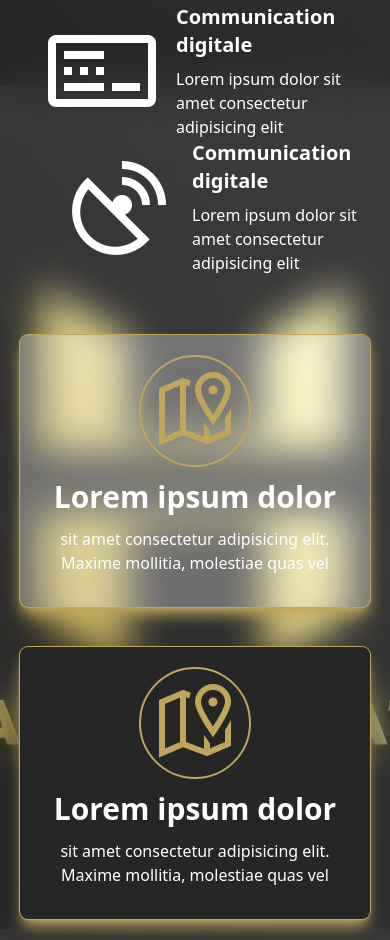
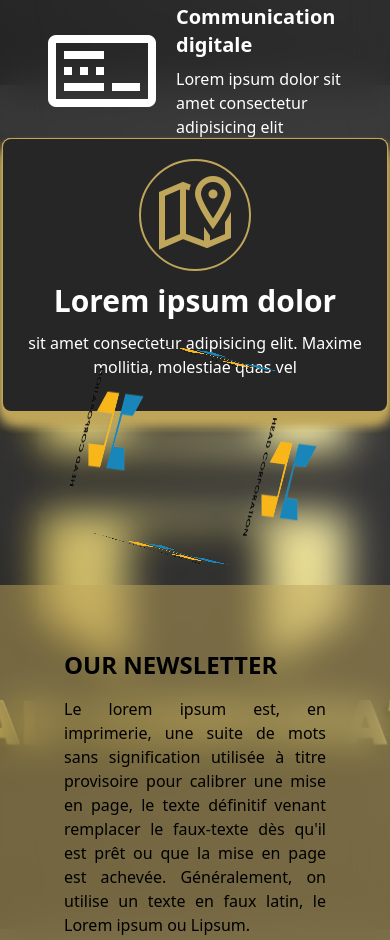
Before and after one commit to Wingrammer/headcorpcom, a website: page public/index.html in a window 390 px wide. Shown: the part 1603-2543 px from the top of the page. Drawn offline with nearby package versions, Linux system fonts and the light colour scheme; files whose address does not match are found by name.

Commit message:
navbar mobile

```diff
--- a/public/index.html
+++ b/public/index.html
@@ -110,8 +110,99 @@
         </div>
          <!--END ABOUT-->
 
-          <!--SERVICES-->
-        <div class=" py-10 m-auto flex flex-wrap max-w-7xl  items-center justify-center bg-opacity-50">
+         <!--SERVICES -->
+            <div class="lg:hidden m-auto flex max-w-7xl  items-center justify-center bg-opacity-50 h-auto  relative">
+
+                <a class="absolute service cursor-pointer backdrop-blur-sm bg-white/30 rounded-lg m-5 shadow-lg shadow-goldHead w-96 p-5 max-w-sm ring-1 ring-goldHead">
+                    <div class="icon border-goldHead mx-auto flex justify-center items-center border-2 h-28 w-28 p-2 rounded-full text-goldHead">
+                        <i class="las la-map-marked-alt text-8xl"></i>
+                    </div>
+                    <div class="text-white">
+                        <p class="text-white text-center font-bold text-3xl my-3 ">
+                            Lorem ipsum dolor
+                        </p>
+                        <p class="text-white text-center my-3">
+                            sit amet consectetur adipisicing elit. Maxime mollitia,
+                            molestiae quas vel
+                        </p>
+                    </div>
+                </a>
+                <a class="absolute service cursor-pointer backdrop-blur-sm bg-transparent rounded-lg m-5 shadow-lg shadow-goldHead w-96 bg-blacka p-5 max-w-sm ring-1 ring-goldHead">
+                    <div class="icon border-goldHead mx-auto flex justify-center items-center border-2 h-28 w-28 p-2 rounded-full text-goldHead">
+                        <i class="las la-map-marked-alt text-8xl"></i>
+                    </div>
+                    <div class="text-white">
+                        <p class="text-white text-center font-bold text-3xl my-3 ">
+                            Lorem ipsum dolor
+                        </p>
+                        <p class="text-white text-center my-3">
+                            sit amet consectetur adipisicing elit. Maxime mollitia,
+                            molestiae quas vel
+                        </p>
+                    </div>
+                </a>
+                <a class="absolute service cursor-pointer backdrop-blur-sm bg-white/30 rounded-lg m-5 shadow-lg shadow-goldHead w-96 p-5 max-w-sm ring-1 ring-goldHead">
+                    <div class="icon border-goldHead mx-auto flex justify-center items-center border-2 h-28 w-28 p-2 rounded-full text-goldHead">
+                        <i class="las la-map-marked-alt text-8xl"></i>
+                    </div>
+                    <div class="text-white">
+                        <p class="text-white text-center font-bold text-3xl my-3 ">
+                            Lorem ipsum dolor
+                        </p>
+                        <p class="text-white text-center my-3">
+                            sit amet consectetur adipisicing elit. Maxime mollitia,
+                            molestiae quas vel
+                        </p>
+                    </div>
+                </a>
+                <a class="absolute service cursor-pointer backdrop-blur-sm bg-transparent rounded-lg m-5 shadow-lg shadow-goldHead w-96 bg-blacka p-5 max-w-sm ring-1 ring-goldHead">
+                    <div class="icon border-goldHead mx-auto flex justify-center items-center border-2 h-28 w-28 p-2 rounded-full text-goldHead">
+                        <i class="las la-map-marked-alt text-8xl"></i>
+                    </div>
+                    <div class="text-white">
+                        <p class="text-white text-center font-bold text-3xl my-3 ">
+                            Lorem ipsum dolor
+                        </p>
+                        <p class="text-white text-center my-3">
+                            sit amet consectetur adipisicing elit. Maxime mollitia,
+                            molestiae quas vel
+                        </p>
+                    </div>
+                </a>
+                <a class="absolute service cursor-pointer backdrop-blur-sm bg-white/30 rounded-lg m-5 shadow-lg shadow-goldHead w-96 p-5 max-w-sm ring-1 ring-goldHead">
+                    <div class="icon border-goldHead mx-auto flex justify-center items-center border-2 h-28 w-28 p-2 rounded-full text-goldHead">
+                        <i class="las la-map-marked-alt text-8xl"></i>
+                    </div>
+                    <div class="text-white">
+                        <p class="text-white text-center font-bold text-3xl my-3 ">
+                            Lorem ipsum dolor
+                        </p>
+                        <p class="text-white text-center my-3">
+                            sit amet consectetur adipisicing elit. Maxime mollitia,
+                            molestiae quas vel
+                        </p>
+                    </div>
+                </a>
+                <a class="absolute service cursor-pointer backdrop-blur-sm bg-transparent rounded-lg m-5 shadow-lg shadow-goldHead w-96 bg-blacka p-5 max-w-sm ring-1 ring-goldHead">
+                    <div class="icon border-goldHead mx-auto flex justify-center items-center border-2 h-28 w-28 p-2 rounded-full text-goldHead">
+                        <i class="las la-map-marked-alt text-8xl"></i>
+                    </div>
+                    <div class="text-white">
+                        <p class="text-white text-center font-bold text-3xl my-3 ">
+                            Lorem ipsum dolor
+                        </p>
+                        <p class="text-white text-center my-3">
+                            sit amet consectetur adipisicing elit. Maxime mollitia,
+                            molestiae quas vel
+                        </p>
+                    </div>
+                </a>
+
+            </div>
+        <!--END SERVICES -->
+
+        <!--SERVICES LG-->
+        <div class="hidden py-10 m-auto lg:flex flex-wrap max-w-7xl  items-center justify-center bg-opacity-50">
 
             <a class="service cursor-pointer backdrop-blur-sm bg-white/30 rounded-lg m-5 shadow-lg shadow-goldHead w-96 p-5 max-w-sm ring-1 ring-goldHead">
                 <div class="icon border-goldHead mx-auto flex justify-center items-center border-2 h-28 w-28 p-2 rounded-full text-goldHead">
@@ -199,7 +290,8 @@
             </a>
 
         </div>
-        <!--END SERVICES-->
+        <!--END SERVICES LG-->
+
         <!--PARTENAIRES-->
         <div class="partners w-full  p-10">
         <div class="mx-auto my-10 flex flex-wrap max-w-7xl items-center justify-center md:justify-between ">
--- a/src/style.css
+++ b/src/style.css
@@ -172,13 +172,14 @@ h1 {
         position:fixed;
         width: 100%;
         height: 100vh;
-        background: linear-gradient(#262626, #BFA65A);
+        background: #262626;
         color: #BFA65A;
         z-index: 30;
-        top: 120px;
+        top: 130px;
         left: 0;
         padding: 40px 20px;
         font-size: xx-large;
+        opacity: 95%;
     }
     .switch{
        opacity: 0;
```
Also changed, not shown: public/style.css.
